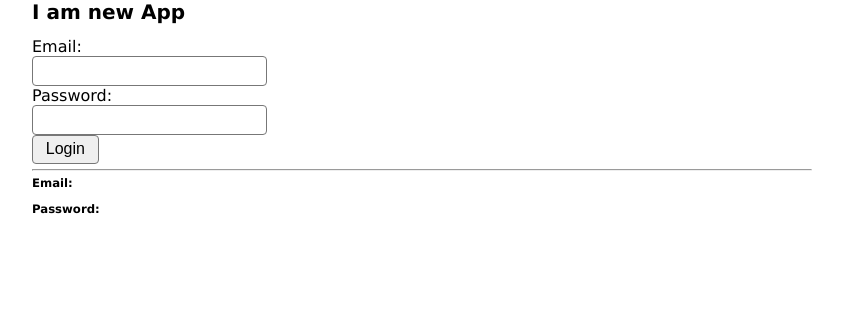
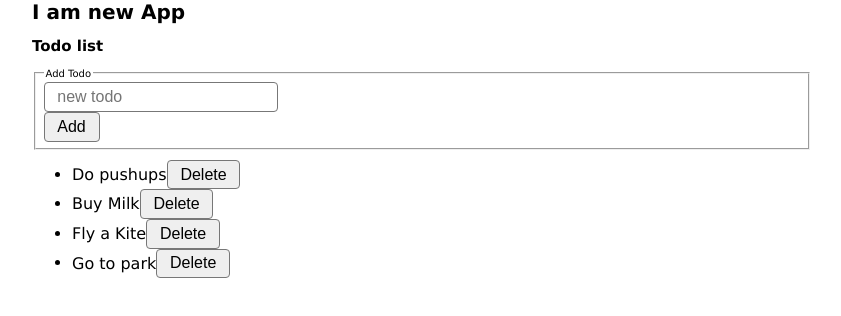
Before and after one commit to MariusCodeAcademy/feu8_4_react_input_form_objState, a React (Vite) app: page / in a window 1280 px wide. Shown: the top 316 px of the page, without its empty margins (218-1059 px from the left). Built offline with nearby package versions, Linux system fonts and the light colour scheme.

Commit message:
handleDelete

```diff
--- a/src/App.jsx
+++ b/src/App.jsx
@@ -1,5 +1,6 @@
 import InputBlock from './components/InputBlock';
 import Login from './components/Login';
+import Todo from './components/Todo';
 import './style/App.css';
 
 export default function App() {
@@ -7,7 +8,8 @@ export default function App() {
     <div className='container'>
       <h1>I am new App</h1>
       {false && <InputBlock />}
-      <Login />
+      {false && <Login />}
+      <Todo />
     </div>
   );
 }
--- a/src/components/Login.jsx
+++ b/src/components/Login.jsx
@@ -1,7 +1,7 @@
 import { useState } from 'react';
 
 const correctEmail = 'James@bond.com';
-const correctPass = 'secret123';
+// const correctPass = 'secret123';
 
 export default function Login() {
   const [emailVal, setEmailVal] = useState('');
--- /dev/null
+++ b/src/components/Todo.jsx
@@ -0,0 +1,50 @@
+import { useState } from 'react';
+
+const initTodos = [
+  { id: 1, title: 'Do pushups', isDone: false },
+  { id: 2, title: 'Buy Milk', isDone: true },
+  { id: 3, title: 'Fly a Kite', isDone: false },
+  { id: 4, title: 'Go to park', isDone: false },
+];
+
+/*
+jei idToDelete === 3
+tai setMainTodoArr funckija turim grazinti masyva kuris atrodo be elemento { id: 3, title: 'Fly a Kite', isDone: false },
+Labai svarbu!!! Nemodifikuoti mainTodoArr
+[
+  { id: 1, title: 'Do pushups', isDone: false },
+  { id: 2, title: 'Buy Milk', isDone: true },
+  { id: 4, title: 'Go to park', isDone: false },
+]
+*/
+
+export default function Todo() {
+  const [mainTodoArr, setMainTodoArr] = useState(initTodos);
+
+  function handleDelete(idToDelete) {
+    console.log('lets delete', idToDelete);
+    // filter funkcija grazina nauja masyva reiskia nemodifikuojam orginalo
+    const filtered = mainTodoArr.filter((tObj) => tObj.id !== idToDelete);
+    // console.table(filtered);
+    setMainTodoArr(filtered);
+  }
+
+  return (
+    <div>
+      <h2>Todo list</h2>
+      <fieldset>
+        <legend>Add Todo</legend>
+        <input type='text' placeholder='new todo' />
+        <button>Add</button>
+      </fieldset>
+      <ul>
+        {mainTodoArr.map((tObj) => (
+          <li key={tObj.id}>
+            <span className=''>{tObj.title}</span>
+            <button onClick={() => handleDelete(tObj.id)}>Delete</button>
+          </li>
+        ))}
+      </ul>
+    </div>
+  );
+}
```
